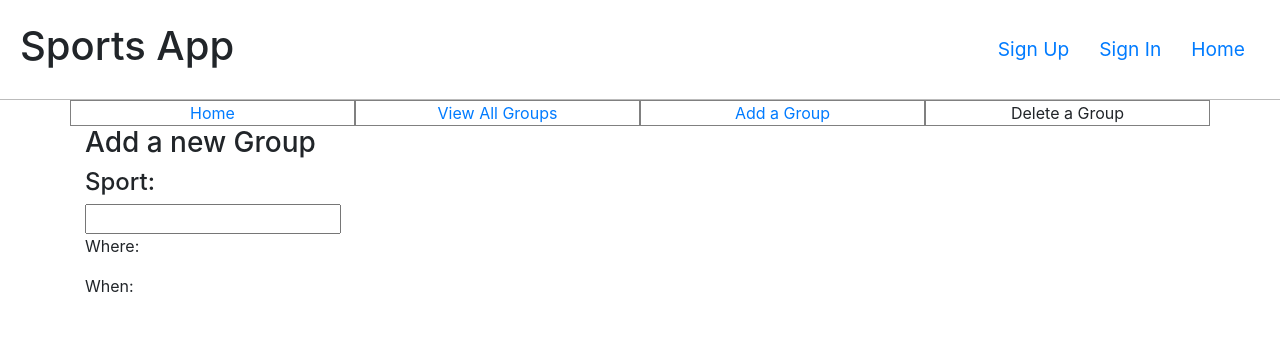
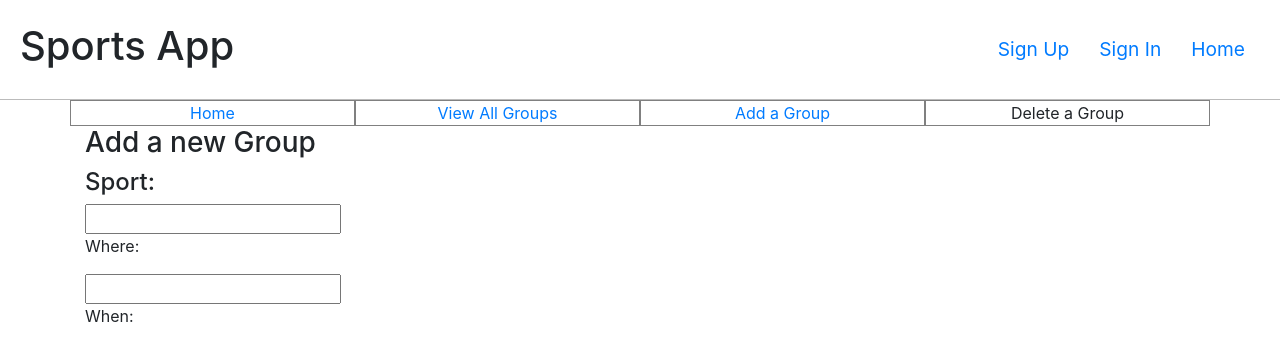
Before and after one commit to cpcurtis1218/Sports-App-Client, a React app: page /#/add-group in a window 1280 px wide. Shown: the top 360 px of the page. Built offline with nearby package versions, Linux system fonts and the light colour scheme.

Commit message:
Add input for entering a city

```diff
--- a/src/group-components/AddGroup.js
+++ b/src/group-components/AddGroup.js
@@ -6,7 +6,8 @@ class AddGroup extends Component {
 
     this.state = {
       group: {
-        sport: ''
+        sport: '',
+        city: ''
       }
     }
   }
@@ -18,13 +19,15 @@ class AddGroup extends Component {
   }
 
   render () {
-    const { sport } = this.state.group
+    const { sport, city } = this.state.group
     return (
       <div>
         <h3>Add a new Group</h3>
         <form>
-          <h4>Sport:</h4><input required={true} value={sport} type='string' name='sport' onChange={this.handleChange}/>
+          <h4>Sport:</h4>
+          <input required={true} value={sport} type='string' name='sport' onChange={this.handleChange}/>
           <p>Where:</p>
+          <input required={true} value={city} type='string' name='city' onChange={this.handleChange}/>
           <p>When:</p>
         </form>
       </div>
```
